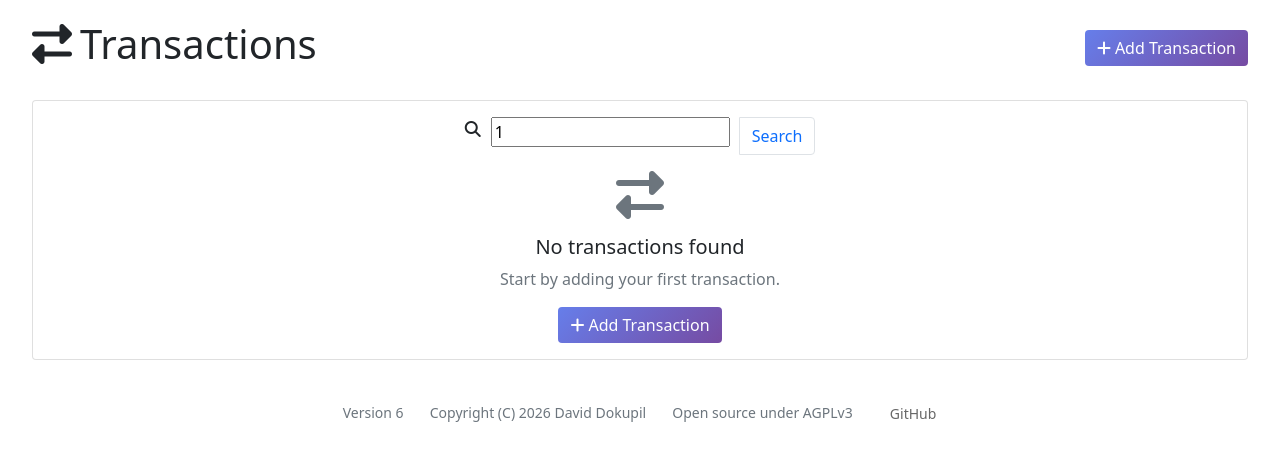
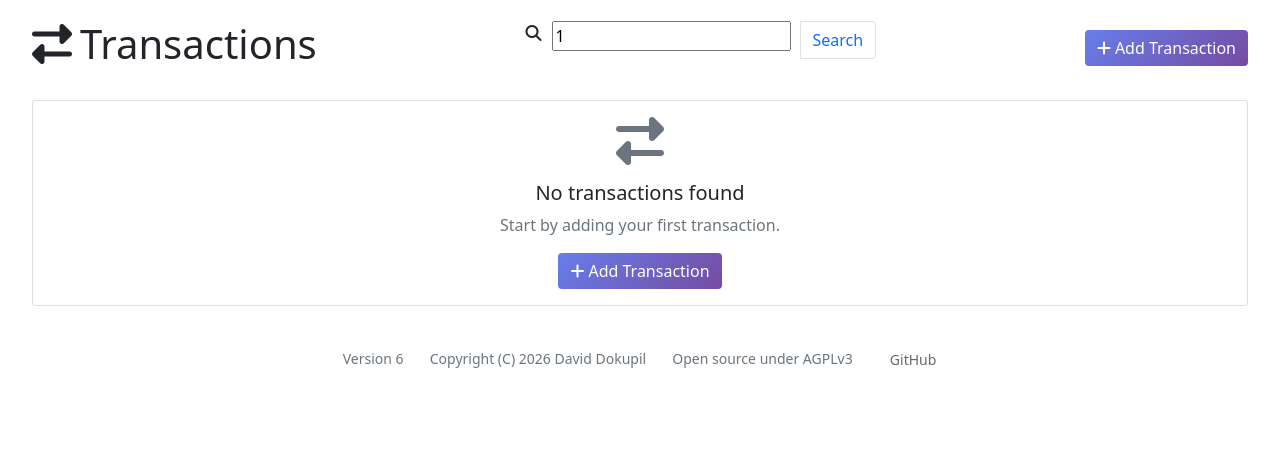
Before and after one commit to ddokupil12/personal-transaction-app, a Flask app: page /transactions/search in a window 1280 px wide. Shown: the part 56-517 px from the top of the page. Run offline with Flask 3, Linux system fonts and the light colour scheme; data that the repository does not hold is empty; parts of the project's set-up code (start-up, migrations or seed data) failed here and were passed over; some libraries are stand-ins or nearby versions.

Commit message:
Moved search bar to the top of the page

```diff
--- a/templates/transactions.html
+++ b/templates/transactions.html
@@ -6,14 +6,8 @@
 <div class="main-content">
     <div class="d-flex justify-content-between align-items-center mb-4">
         <h1><i class="fas fa-exchange-alt me-2"></i>Transactions</h1>
-        {% include 'transaction_button.html' %}
-    </div>
-
-    <div class="card">
-        <div class="card-body">
-            <div class="row">
             <form method="GET" action="{{url_for('transact.search')}}">
-                    <ul class="pagination justify-content-center">
+                <ul class="pagination">
                     <li class="page-item">
                         <i class="fa-solid fa-magnifying-glass"></i>
                     </li>
@@ -25,7 +19,11 @@
                     </li>
                 </ul>
             </form>
+        {% include 'transaction_button.html' %}
     </div>
+
+    <div class="card">
+        <div class="card-body">
 
             {% if transactions %}
                 <div class="table-responsive">
```
Lines whose indentation alone changed are shown as unchanged.
